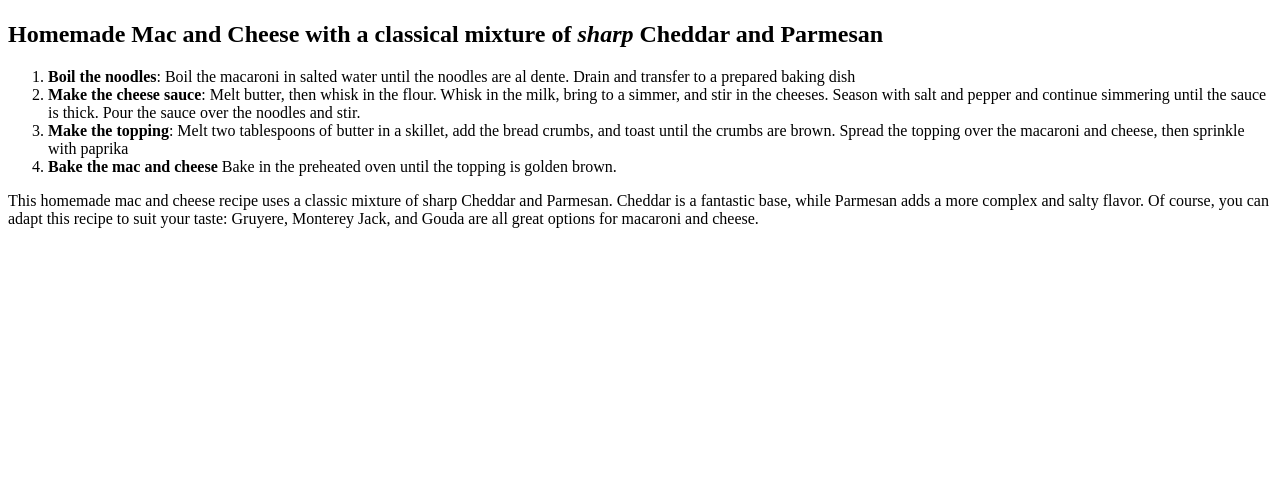
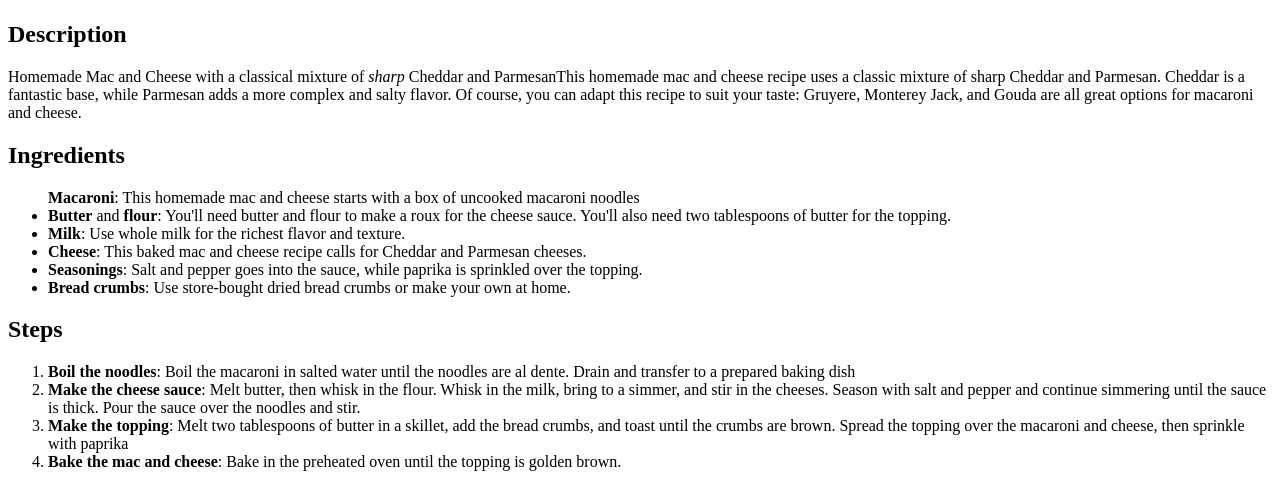
Before and after one commit to Zodecok/odin-recipes, a plain HTML site: page recipes/mac-and-cheese.html in a window 1280 px wide. Shown: the part 383-870 px from the top of the page. Before the commit the page ends 800 px from the top, so only its background shows below. Drawn offline with Linux system fonts and the light colour scheme.

Commit message:
Complete recipe information
Completed the lists of the recipe and steps and organised information
orderly so that it would be good for the customers to read

```diff
--- a/recipes/mac-and-cheese.html
+++ b/recipes/mac-and-cheese.html
@@ -11,9 +11,45 @@
 
     <img src="https://www.allrecipes.com/thmb/55m3_k4qDl5NZsToQ6eNyOcQBT0=/750x0/filters:no_upscale():max_bytes(150000):strip_icc():format(webp)/11679-homemade-mac-and-cheese-chef-mo-3x2-1-f0f5582e8dd549d18e56b95cece93045.jpg">
 
-    <h2>Homemade Mac and Cheese with a classical mixture of
-        <em>sharp</em> Cheddar and Parmesan
-    </h2>
+    <h2>Description</h2>
+
+    <p>Homemade Mac and Cheese with a classical mixture of
+        <em>sharp</em> Cheddar and ParmesanThis homemade mac and cheese
+        recipe uses a classic mixture of
+        sharp Cheddar and Parmesan. Cheddar is a fantastic base, while
+        Parmesan adds a more complex and salty flavor. Of course, you
+        can adapt this recipe to suit your taste: Gruyere, Monterey Jack,
+        and Gouda are all great options for macaroni and cheese.</p>
+
+    <h2>Ingredients</h2>
+
+    <ul>
+        <il>
+            <strong>Macaroni</strong>: This homemade mac and cheese
+            starts with a box of uncooked macaroni noodles
+        </il>
+        <li>
+            <strong>Butter</strong> and <strong>flour</strong>: You'll need
+            butter and flour to make a roux for the cheese sauce. You'll
+            also need two tablespoons of butter for the topping.
+        </li>
+        <li>
+            <strong>Milk</strong>: Use whole milk for the richest flavor and texture.
+        </li>
+        <li>
+            <strong>Cheese</strong>: This baked mac and cheese
+            recipe calls for Cheddar and Parmesan cheeses.
+        </li>
+        <li>
+            <strong>Seasonings</strong>: Salt and pepper goes into the
+            sauce, while paprika is sprinkled over the topping.
+        </li>
+        <li>
+            <strong>Bread crumbs</strong>: Use store-bought dried bread crumbs or make your own at home.
+        </li>
+    </ul>
+
+    <h2>Steps</h2>
 
     <ol>
         <li><strong>Boil the noodles</strong>: Boil the macaroni in salted water
@@ -33,16 +69,12 @@
             then sprinkle with paprika
         </li>
         <li>
-            <strong>Bake the mac and cheese</strong>
+            <strong>Bake the mac and cheese</strong>:
             Bake in the preheated oven until the topping is golden brown.
         </li>
     </ol>
 
-    <p>This homemade mac and cheese recipe uses a classic mixture of
-        sharp Cheddar and Parmesan. Cheddar is a fantastic base, while
-        Parmesan adds a more complex and salty flavor. Of course, you
-        can adapt this recipe to suit your taste: Gruyere, Monterey Jack,
-        and Gouda are all great options for macaroni and cheese.</p>
+
 
 </body>
 </html>
```
